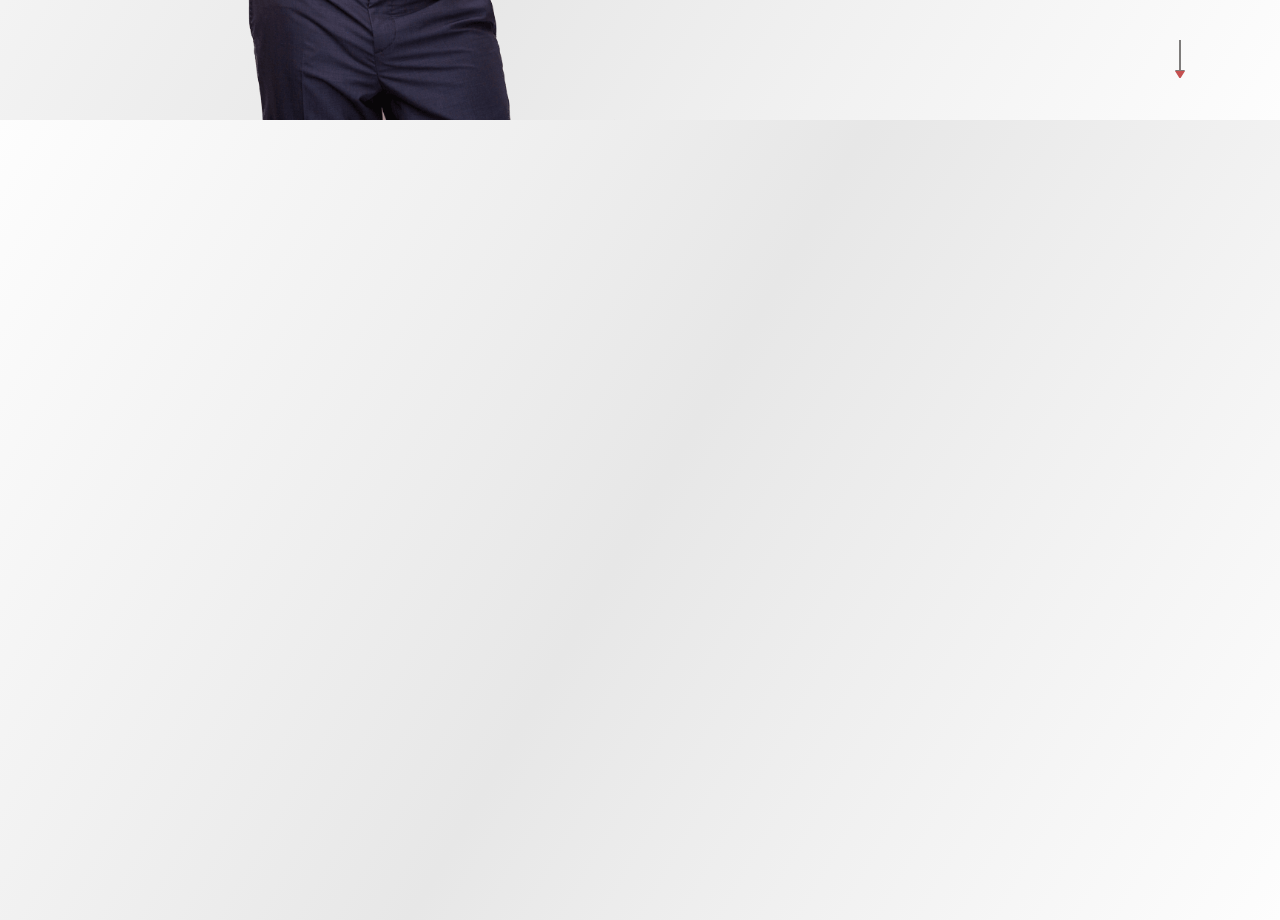
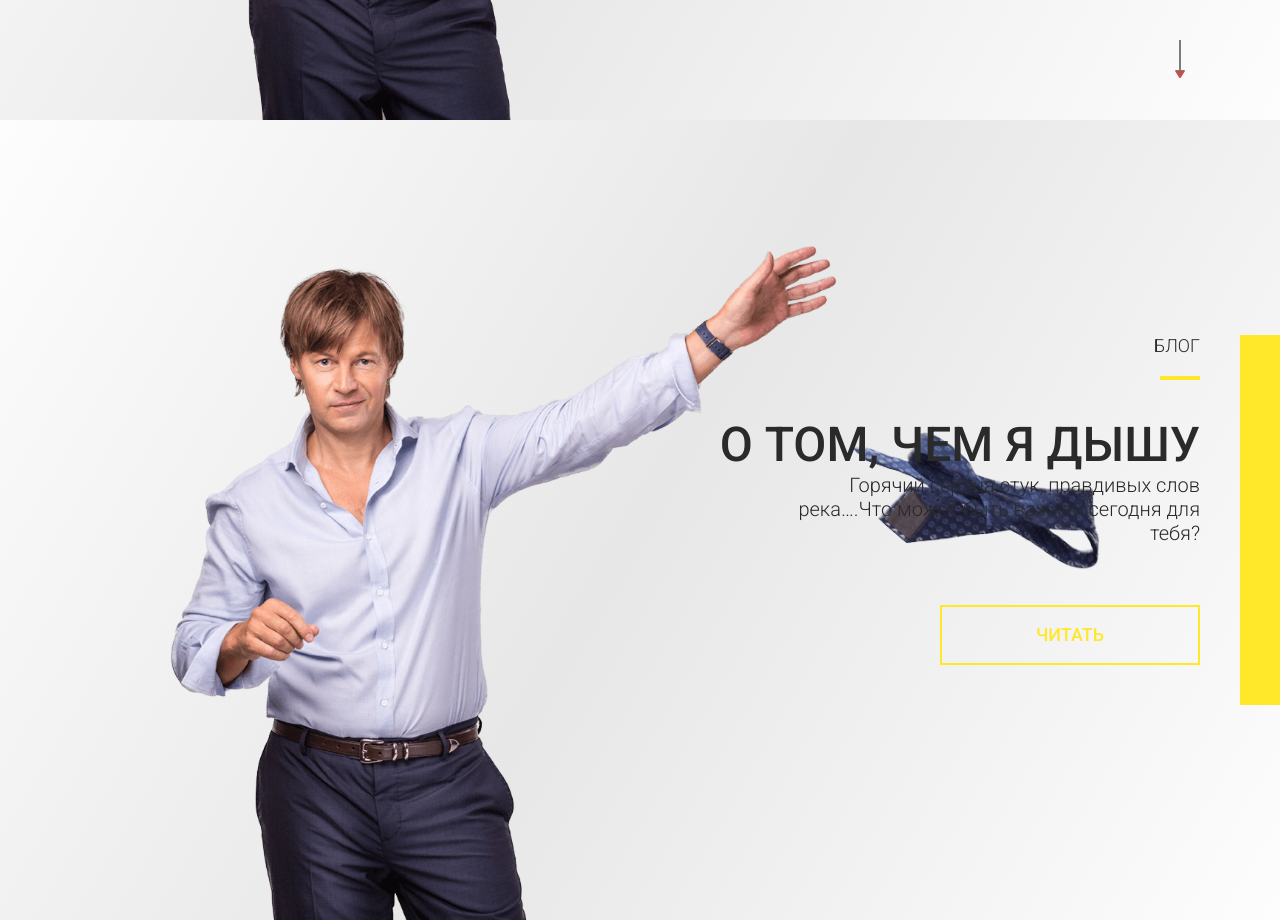
Before and after one commit to Smile0ff/NA, a website: page index.html in a window 1280 px wide. Shown: the part 2280-3200 px from the top of the page. Drawn offline with nearby package versions, Linux system fonts and the light colour scheme.

Commit message:
4th slide and hot fix

```diff
--- a/assets/css/home.less
+++ b/assets/css/home.less
@@ -203,6 +203,37 @@
 			}
 		}
 	}
+	&.step-4{
+		.parallax-holder.photo-holder{
+			background: transparent url("@{images}/sequence/slide-4.png") no-repeat 170px 100% fixed;
+			background-size: auto 85%;
+		}
+		.parallax-holder.tie-holder{
+			width: 250px;
+			left: 850px;
+			bottom: 350px;
+		}
+		.inner.info-holder{
+			&:after,
+			.separator,
+			.btn-large:before{
+				background: @yellow;
+			}
+			.btn-large{
+				& > a,
+				& > span{
+					color: @yellow;
+					border: 2px solid @yellow;
+				}
+				&:hover{
+					& > a,
+					& > span{
+						color: @bgColor;
+					}
+				}
+			}
+		}
+	}
 }
 /*~~~~~~~~~~~~~~~~~~~~~~~~~~~~~~~~~~~~~~~~~~~~*/
 /*	sequence end							  */
--- a/index.html
+++ b/index.html
@@ -53,7 +53,7 @@
 				</a>
 				<a href="#" class="lang">
 					<span class="separator"></span>
-					<span class="title" data-title="UA">UA</span>
+					<span class="title" data-title="EN">EN</span>
 				</a>
 			</div>
 			<nav class="menu">
@@ -193,7 +193,20 @@
 					</span>
 				</div>
 			</section>
-			<section class="outer sequence step-4"></section>
+			<section class="outer sequence step-4">
+				<div class="parallax-holder photo-holder" data-shift="20.7"></div>
+				<div class="parallax-holder tie-holder" data-shift="40.5">
+					<img src="build/images/sequence/tie.png" alt="tie">
+				</div>
+				<div class="inner info-holder">
+					<span class="upper-title">Блог</span>
+					<span class="separator"></span>
+					<h1>О ТОМ, ЧЕМ Я ДЫШУ</h1>
+					<p>Горячий сердца стук, правдивых слов река….Что может быть важней сегодня для тебя?</p>
+					<div class="btn-large">
+						<a href="#">Читать</a>
+					</div>
+			</section>
 			<section class="outer sequence step-5"></section>
 			<section class="outer sequence step-6"></section>
 			<section class="outer sequence step-7"></section>
```
Also changed, not shown: assets/images/sequence/slide-4.png (added), assets/images/sequence/test-1.jpg (deleted), assets/images/sequence/test-2.jpg (deleted), assets/images/sequence/tie.png (added), build/css/home.bundle.min.css, build/images/sequence/slide-4.png (added), build/images/sequence/test-1.jpg (deleted), build/images/sequence/test-2.jpg (deleted), build/images/sequence/tie.png (added).
